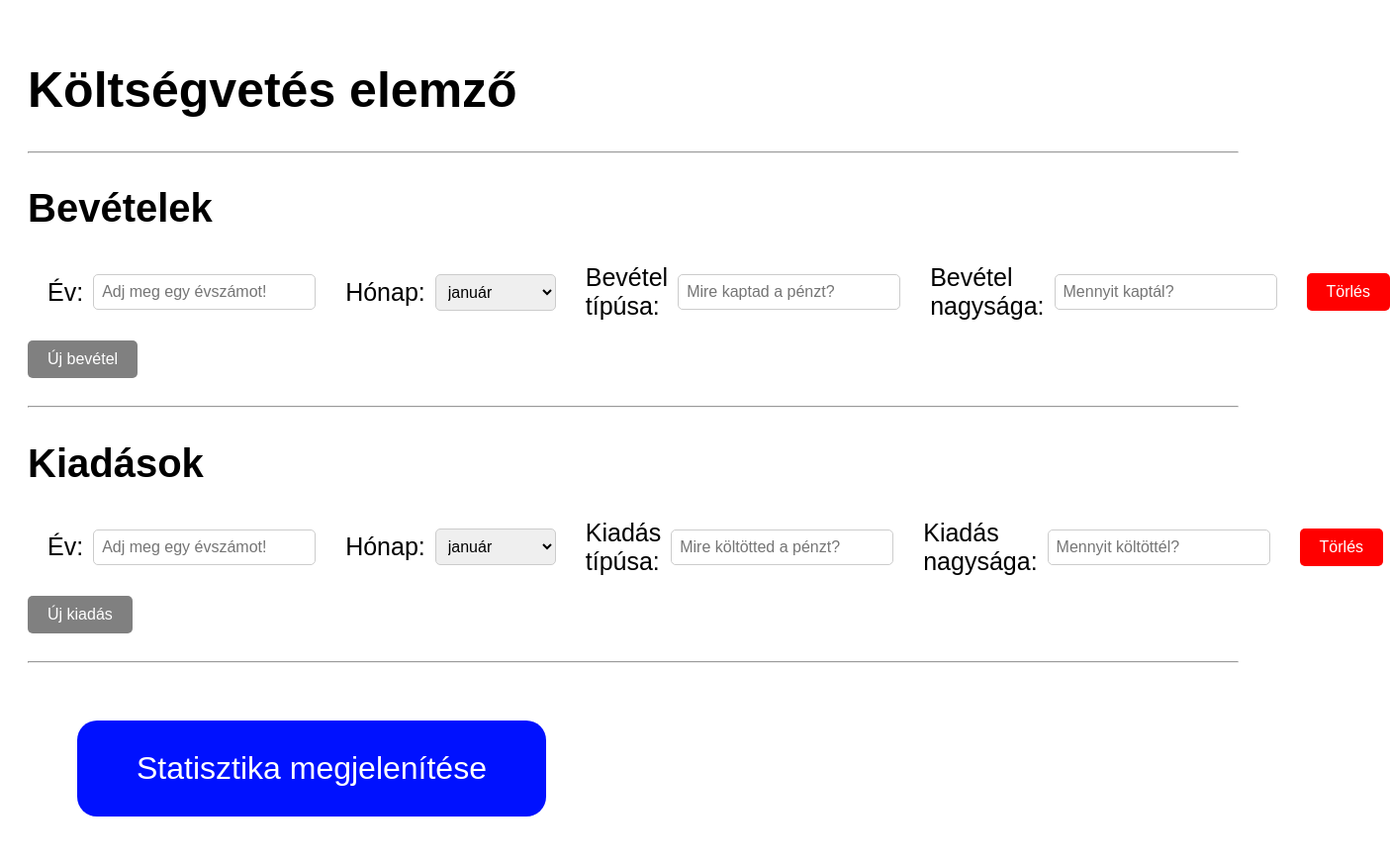
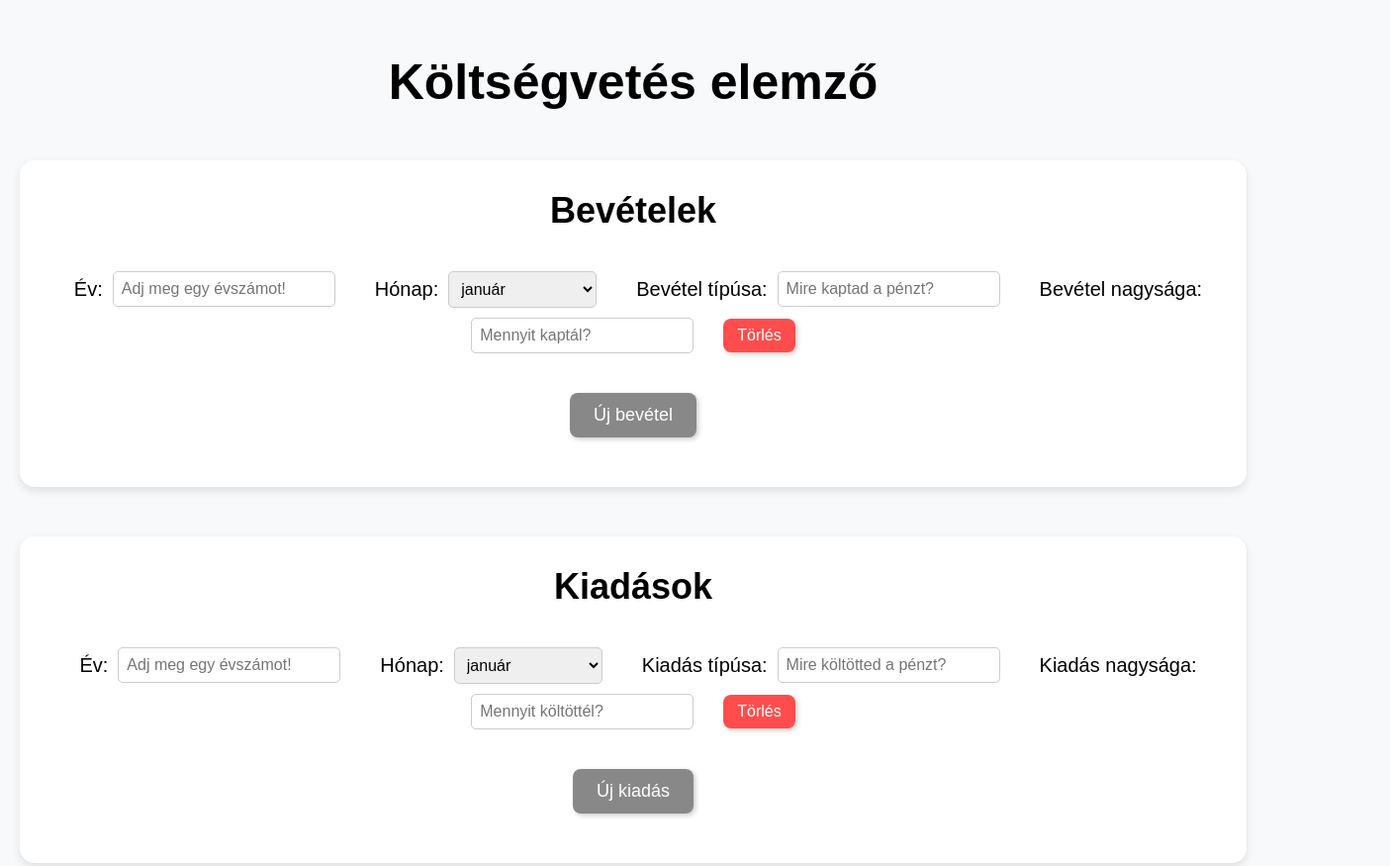
Before and after one commit to Balint2/University-exercise---budget-calculator, a plain HTML site: page FRONTEND/mainPage.html in a window 1280 px wide. Shown: the top 875 px of the page at 99% size, 1405 px wide, since content can reach past the window. Drawn offline with Linux system fonts and the light colour scheme.

Commit message:
Formázás további szépítése, gombok meganimálása, boxok létrehozása a section-oknk, árnyékok elkészítése

```diff
--- a/FRONTEND/mainPage.html
+++ b/FRONTEND/mainPage.html
@@ -12,17 +12,18 @@
 
     <h1>Költségvetés elemző</h1>
 
-    <hr>
+    <div class="section-container">
         <h2>Bevételek</h2>
         <div class="incomes"></div>
         <button class="addButton" id="incomeAddButton">Új bevétel</button>
+    </div>
 
-    <hr>
+    <div class="section-container">
         <h2>Kiadások</h2>
         <div class="expenses"></div>
         <button class="addButton" id="expenseAddButton">Új kiadás</button>
+    </div>
 
-    <hr>
     <button id="showButton">Statisztika megjelenítése</button>
 
 
--- a/FRONTEND/style.css
+++ b/FRONTEND/style.css
@@ -1,108 +1,172 @@
 body {
     font-family: Arial, sans-serif;
     padding: 20px;
+    background-color: #f8f9fa;
+    margin: 0;
 }
 
-h1{
+/* Főcím */
+h1 {
     font-size: 50px;
+    text-align: center;
+    margin-bottom: 40px;
+}
+
+/* Alcímek */
+h2 {
+    font-size: 40px;
+    margin-bottom: 20px;
+    margin-top: 20px;
+
+}
+
+/* Kártya stílus - szekciók köré */
+.section-container {
+    background-color: white;
+    border-radius: 15px;
+    margin-bottom: 30px;
+    box-shadow: 0px 4px 10px rgba(0, 0, 0, 0.1);
+
+    padding: 30px;
+    margin: 50px auto;
+    max-width: 1600px; /* Maximális szélesség, hogy ne legyen túl széles */
+    display: flex;
+    flex-direction: column;
+    align-items: center; /* Középre igazítás */
+}
+
+.section-container h2 {
+    margin: 0 0 20px 0;
+    font-size: 36px;
+    text-align: center;
+}
+
+/* Bevitel elemek */
+.input-container {
+    display: flex;
+    align-items: center;
+    /*gap: 15px;
+    margin: 15px 0;*/
+    justify-content: center;
+    flex-wrap: wrap;
+
+    gap: 10px;
+    margin: 20px 0;
+    width: 100%; /* Vegye fel a teljes szélességet */
 }
 
 
-h2{
-    font-size: 40px;
-}
-
-.input-container {
-    display: flex;
-    align-items: center;
-    gap: 10px; /* Térköz az elemek között */
-    margin: 10px 0 10px 0;
-    justify-content: justify;
-}
-
-input[type="text"], input[type="number"] {
+/* Input és Select */
+input[type="text"], input[type="number"], select {
     padding: 8px;
     border: 1px solid #ccc;
     border-radius: 5px;
     font-size: 16px;
+    min-width: 150px; /* Alap minimum méret */
+    margin-right: 20px;
 }
 
-label{
-    margin-left: 20px;
-    font-size: 25px;
+/* Label */
+label {
+    margin-left: 10px;
+    font-size: 20px;
 }
 
-select{
-    padding: 8px;
-    border: 1px solid #ccc;
-    border-radius: 5px;
-    font-size: 16px;
-}
-
-button{
+/* Gombok alap */
+button {
     border: none;
-    border-radius: 5px;
+    border-radius: 8px;
     font-size: 16px;
     cursor: pointer;
     padding: 10px 20px;
     color: white;
+    transition: all 0.2s ease-in-out;
+    box-shadow: 2px 2px 5px rgba(0, 0, 0, 0.2);
+
 }
 
-.saveButton {
-    background-color: #4CAF50;
+button:hover{
+    transform: scale(1.05);
 }
 
-.saveButton:hover {
-    background-color: #2e9c33;
-}
-
-.saveButton:active {
-    background-color: #008a07;
-}
-
+/* Törlés gomb */
 .deleteButton {
-    background-color: #ff0000;
-    margin-left: 20px;
+    padding: 8px 14px;
+    border-radius: 8px;
+    border: none;
+    background-color: #ff4d4d;
 }
 
 .deleteButton:hover {
-    background-color: rgb(190, 0, 0);
+    background-color: #e60000;
 }
 
 .deleteButton:active {
-    background-color: rgb(114, 1, 1);
+    background-color: #990000;
 }
 
-.addButton
-{
-    margin-top: 10px;
-    background-color: gray;
+/* Új bevétel/kiadás */
+.addButton {
     margin-bottom: 20px;
+    background-color: #888;
+
+    margin-top: 20px;
+    padding: 12px 24px;
+    color: white;
+    border: none;
+    border-radius: 8px;
+    font-size: 18px;
 }
 
-.addButton:hover
-{
-    background-color: rgb(90, 90, 90);
+.addButton:hover {
+    background-color: #666;
 }
 
-.addButton:active
-{
-    background-color: rgb(44, 44, 44);
+.addButton:active {
+    background-color: #444;
 }
 
-#showButton{
-    font-size: 32px;
-    padding: 30px 60px;
-    border-radius: 20px;
-    margin: 50px;
-    background-color: rgb(0, 17, 255);
-    margin-bottom: 20px;
+/* Statisztika */
+#showButton {
+    font-size: 28px;
+    padding: 20px 50px;
+    border-radius: 15px;
+    display: block;
+    background-color: #007bff;
+    box-shadow: 3px 3px 10px rgba(0, 0, 0, 0.2);
+
+    margin: 50px auto;
 }
 
-#showButton:hover{
-    background-color: rgb(0, 12, 180);
+#showButton:hover {
+    background-color: #0056b3;
 }
 
-#showButton:active{
-    background-color: rgb(0, 8, 122);
+#showButton:active {
+    background-color: #001180;
 }
+
+/* Reszponzív */
+@media (max-width: 768px) {
+    h1 {
+        font-size: 36px;
+    }
+
+    h2 {
+        font-size: 28px;
+    }
+
+    .input-container {
+        flex-direction: column;
+        align-items: stretch;
+    }
+
+    input[type="text"], input[type="number"], select {
+        min-width: unset;
+        width: 100%;
+    }
+
+    button {
+        width: 100%;
+    }
+}
```
Lines whose indentation alone changed are shown as unchanged.
